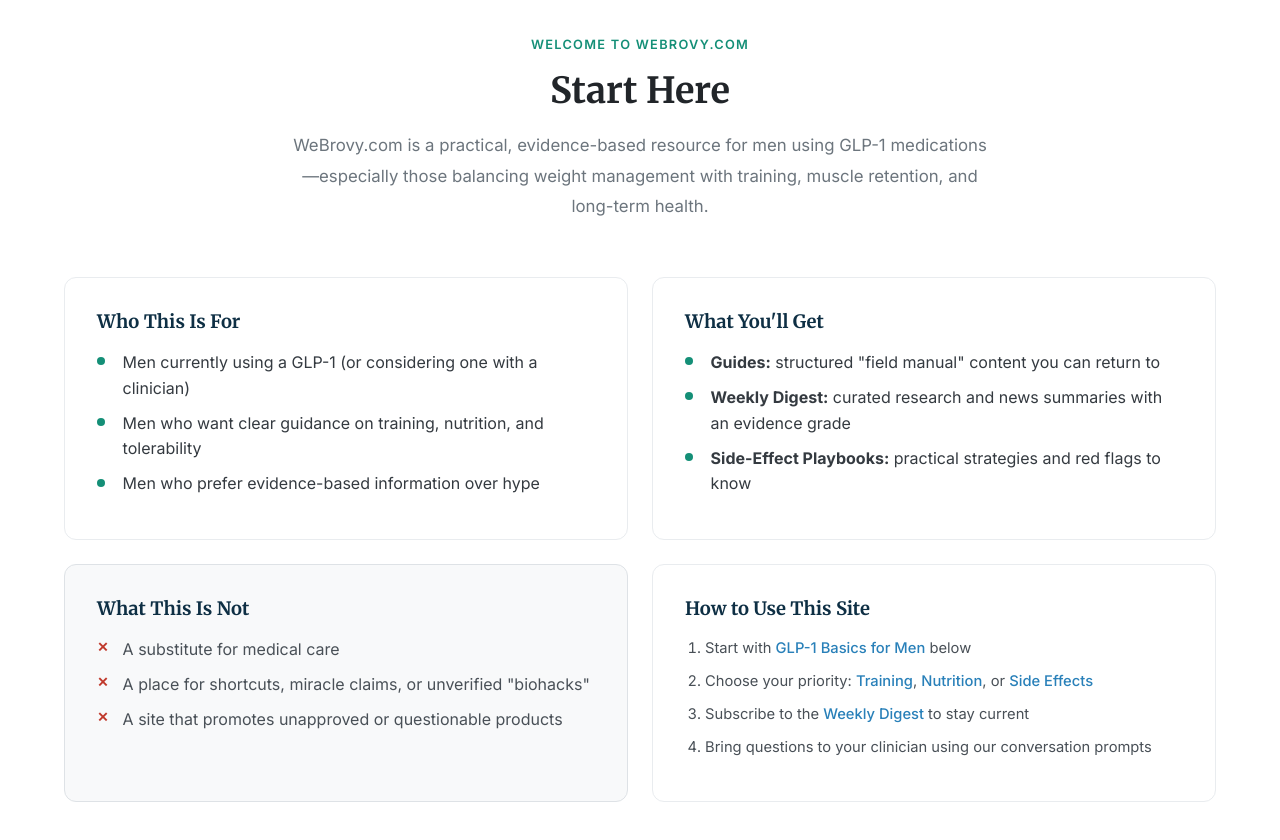
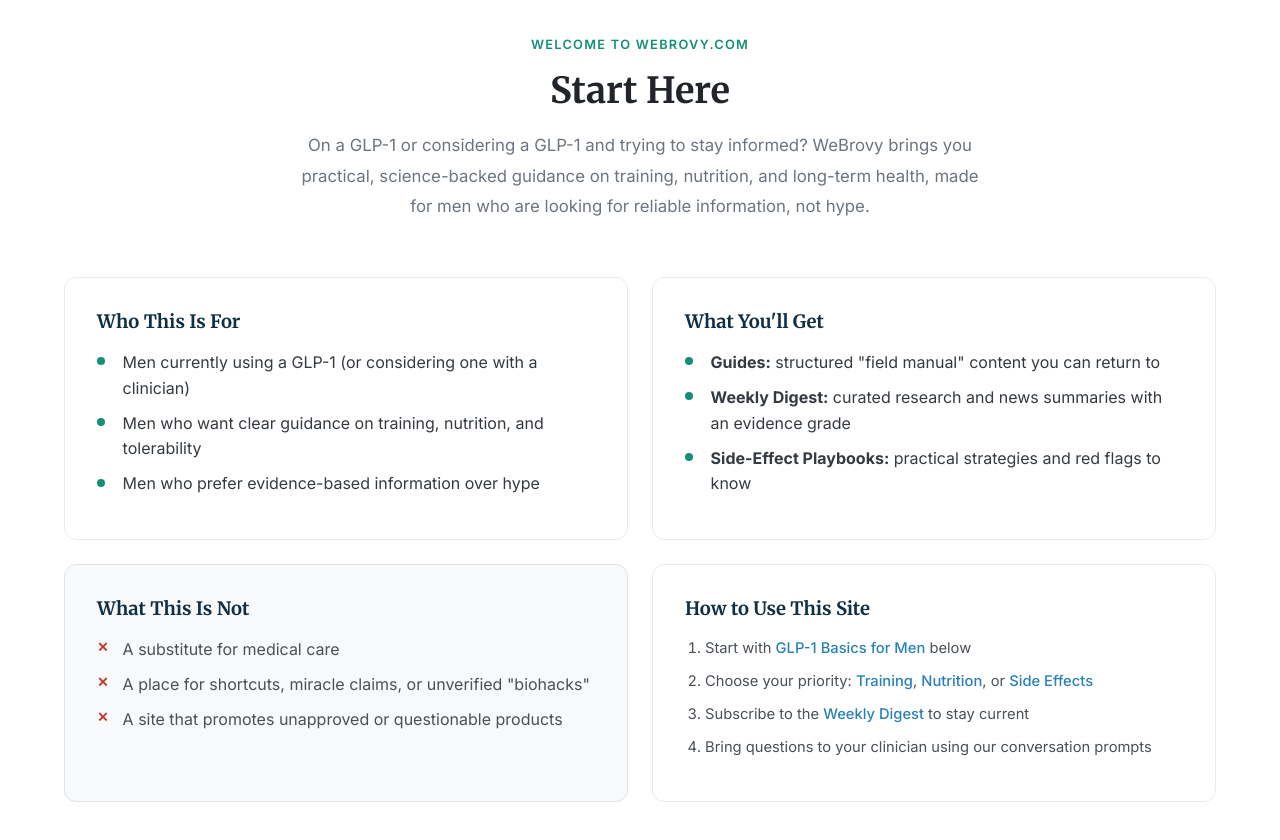
Before and after one commit to WeBrovy/webrovy.com, a plain HTML site: page index.html in a window 1280 px wide. Shown: the part 940-1780 px from the top of the page. Drawn offline with Linux system fonts and the light colour scheme.

Commit message:
updated Start Here text

```diff
--- a/index.html
+++ b/index.html
@@ -105,7 +105,7 @@
       <div class="section-header">
         <span class="section-label">Welcome to WeBrovy.com</span>
         <h2>Start Here</h2>
-        <p class="section-intro">WeBrovy.com is a practical, evidence-based resource for men using GLP-1 medications&mdash;especially those balancing weight management with training, muscle retention, and long-term health.</p>
+        <p class="section-intro">On a GLP-1 or considering a GLP-1 and trying to stay informed? WeBrovy brings you practical, science-backed guidance on training, nutrition, and long-term health, made for men who are looking for reliable information, not hype.</p>
       </div>
 
       <div class="start-here-grid">
```
